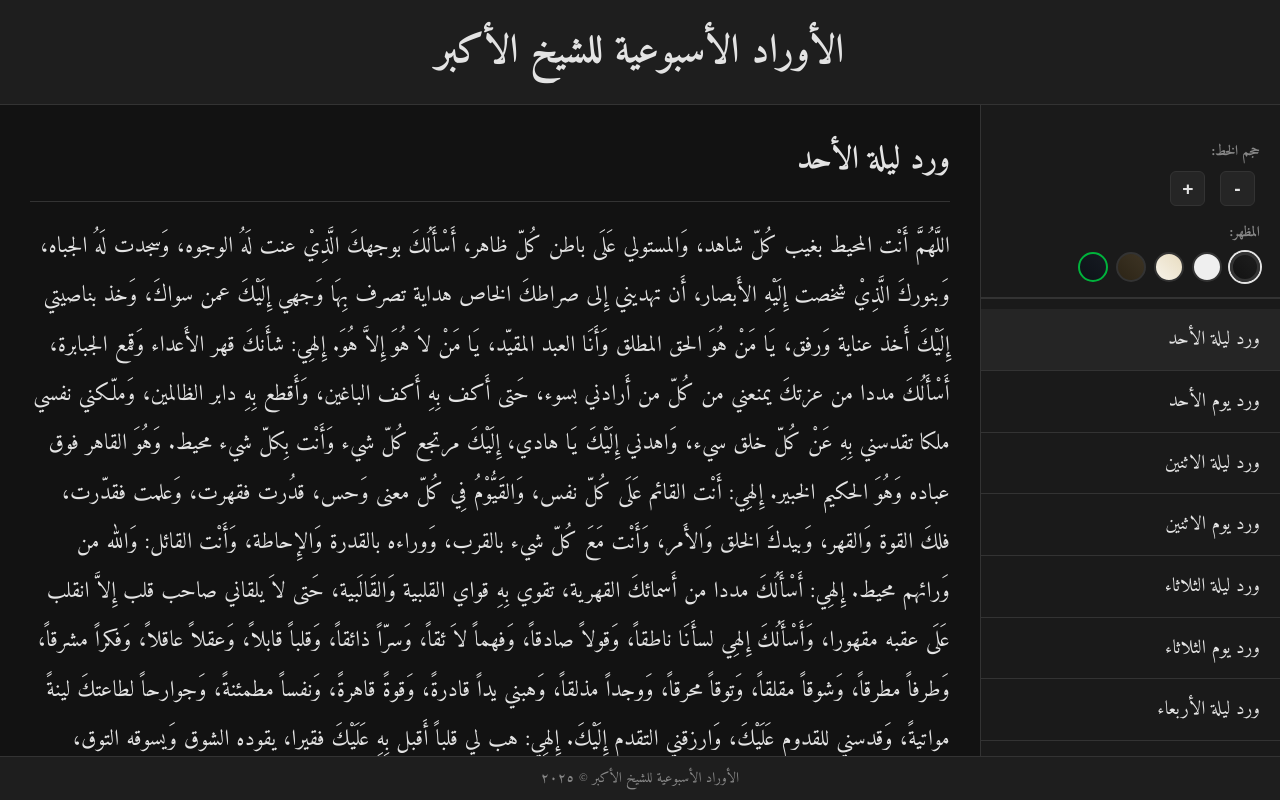
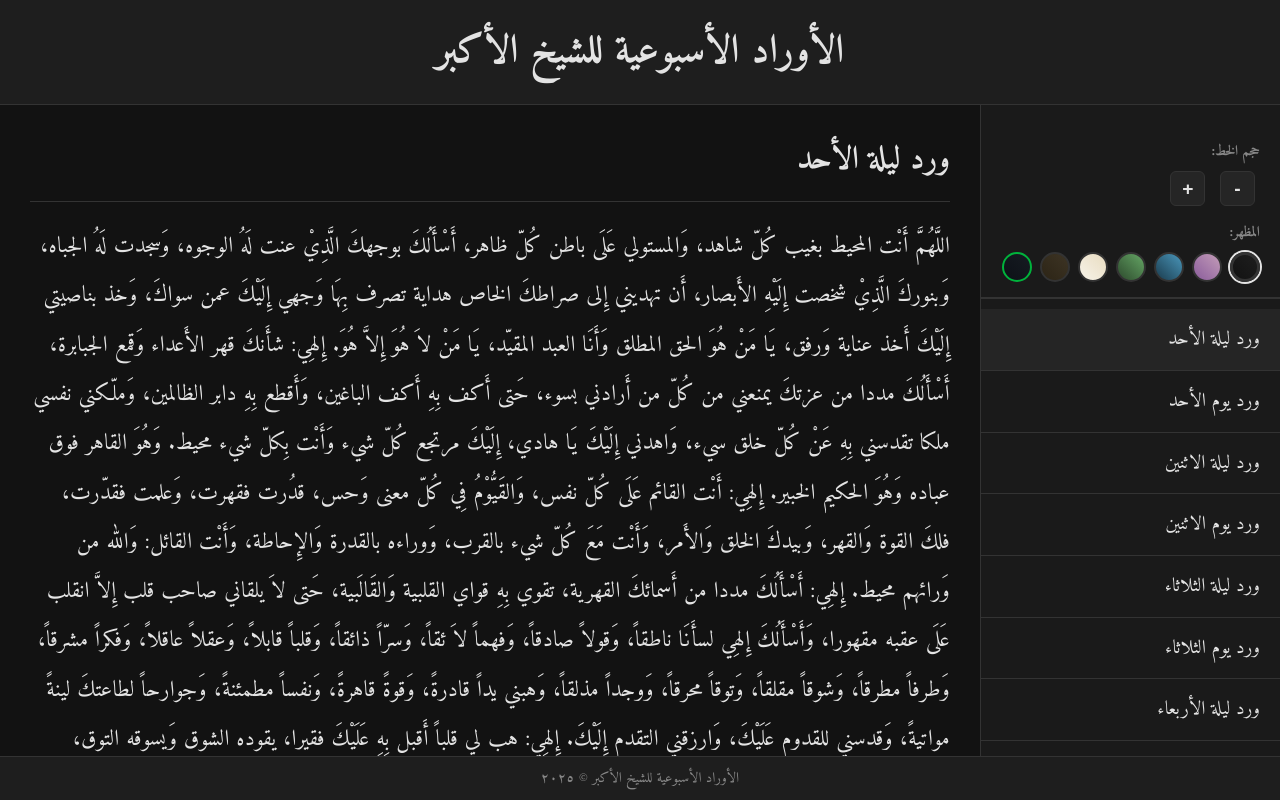
Before and after one commit to Al-Awrad/weekly_awrad, a plain HTML site: page index.html in a window 1280 px wide. Drawn offline with Linux system fonts and the light colour scheme.

Commit message:
Update index.html

```diff
--- a/index.html
+++ b/index.html
@@ -24,7 +24,9 @@
                 <label>المظهر:</label>
                 <div class="theme-buttons">
                     <button class="theme-btn active" data-theme="dark" title="داكن"></button>
-                    <button class="theme-btn" data-theme="bright" title="مضيء"></button>
+                    <button class="theme-btn" data-theme="sunset" title="غروب"></button>
+                    <button class="theme-btn" data-theme="ocean" title="محيط"></button>
+                    <button class="theme-btn" data-theme="forest" title="غابة"></button>
                     <button class="theme-btn" data-theme="cream" title="كريمي"></button>
                     <button class="theme-btn" data-theme="warm" title="دافئ"></button>
                     <button class="theme-btn" data-theme="matrix" title="ماتريكس"></button>
```
